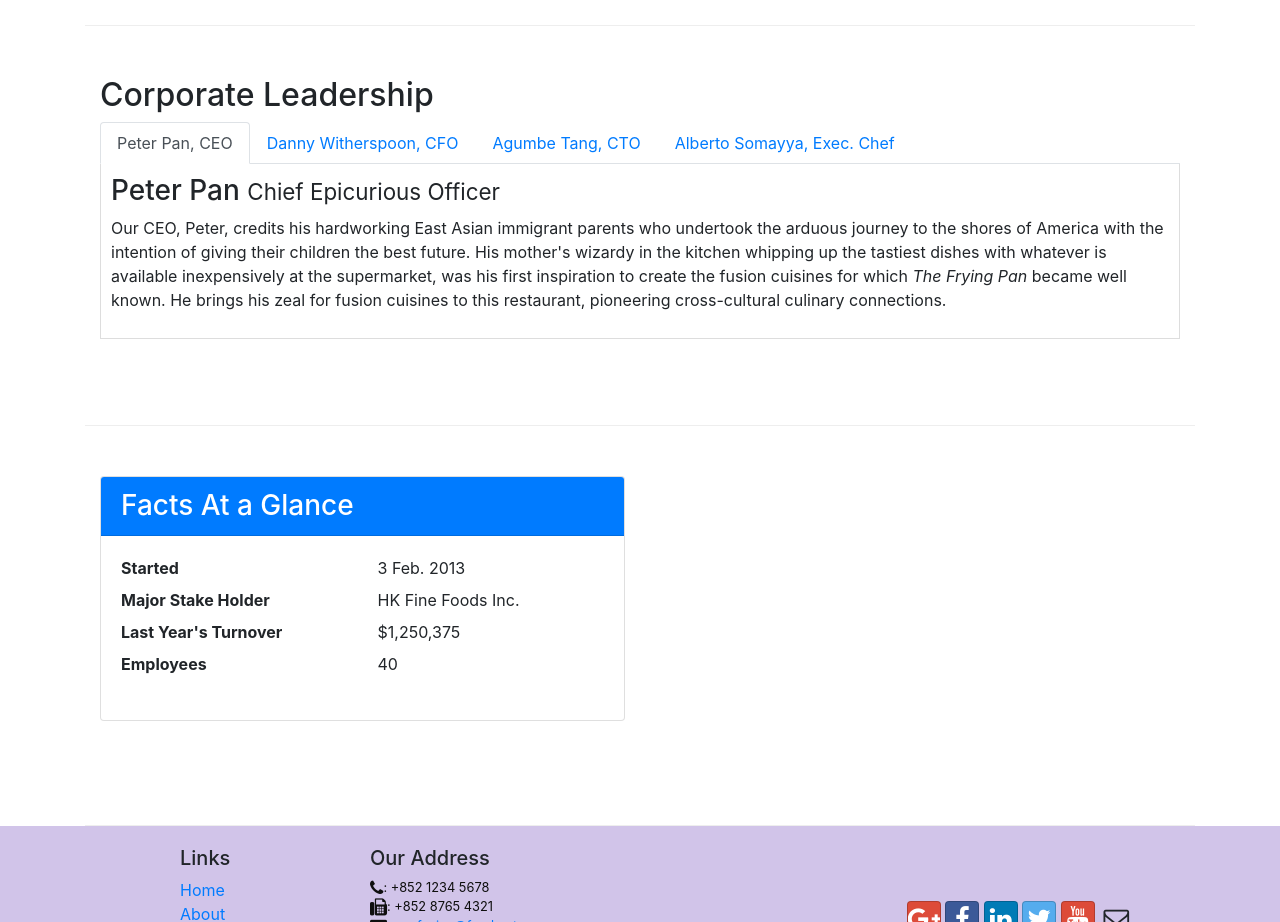
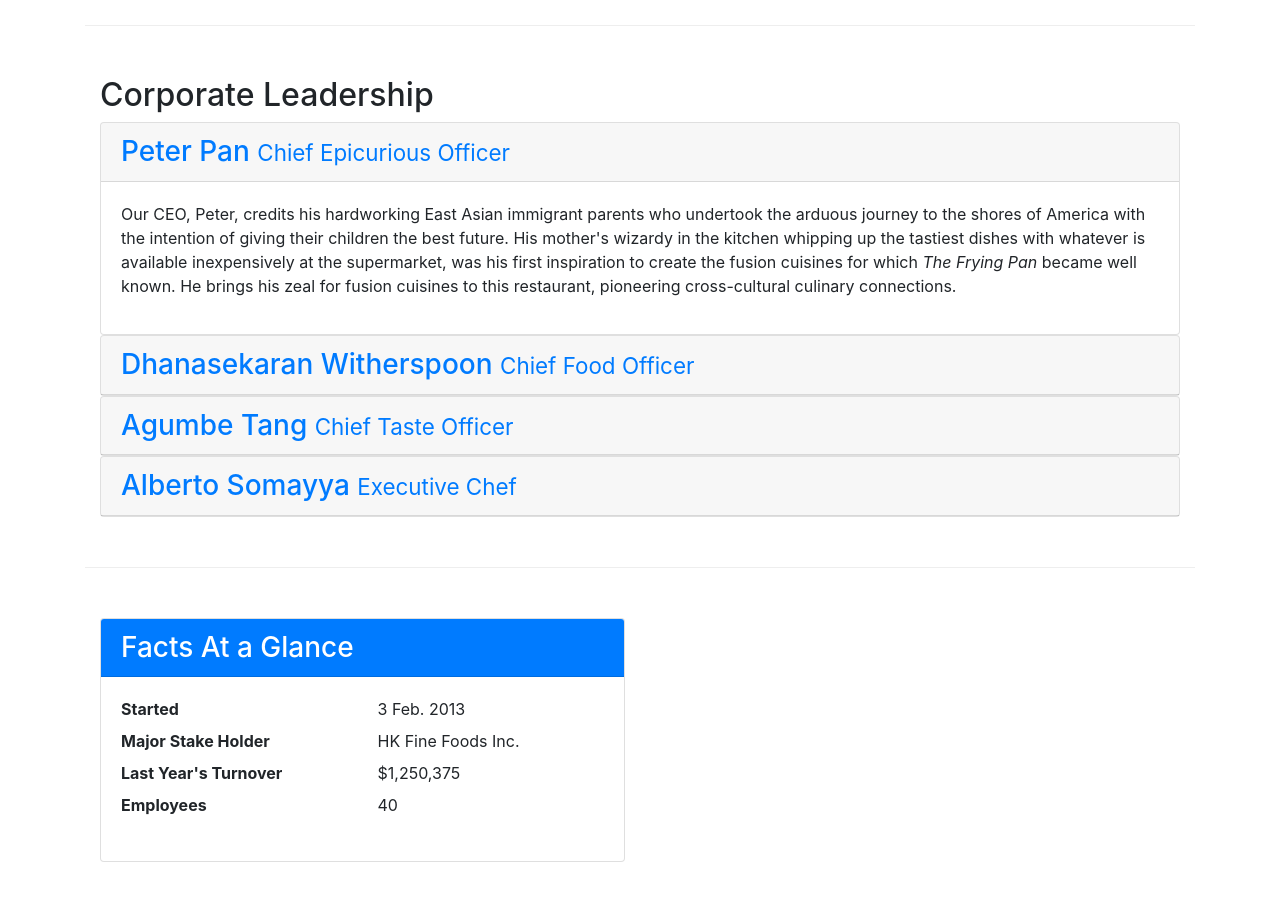
Before and after one commit to Fahad032/coursera-bootstrap, a website: page aboutus.html in a window 1280 px wide. Shown: the part 960-1882 px from the top of the page. Drawn offline with nearby package versions, Linux system fonts and the light colour scheme; files whose address does not match are found by name.

Commit message:
tab to accordion conversion.

```diff
--- a/aboutus.html
+++ b/aboutus.html
@@ -141,56 +141,89 @@
             <div class="col-12">
                 <h2>Corporate Leadership</h2>
 
-                <ul class="nav nav-tabs">
-                    <li class="nav-item">
-                        <a class="nav-link active" href="#peter" role="tab" data-toggle="tab">Peter Pan, CEO</a>
-                    </li>
-                    <li class="nav-item">
-                        <a class="nav-link" href="#danny" role="tab" data-toggle="tab">Danny Witherspoon, CFO</a>
-                    </li>
-                    <li class="nav-item">
-                        <a class="nav-link" href="#agumbe" role="tab" data-toggle="tab">Agumbe Tang, CTO</a>
-                    </li>
-                    <li class="nav-item">
-                        <a class="nav-link" href="#alberto" role="tab" data-toggle="tab">Alberto Somayya, Exec. Chef</a>
-                    </li>
-                </ul>
-
-                <div class="tab-content">
-                    <div role="tabpanel" class="tab-pane fade show active" id="peter">
-                        <h3>Peter Pan <small>Chief Epicurious Officer</small></h3>
+                <div id="accordion">
+                    <div class="card">
+                        <div class="card-header">
+                            <h3 class="mb-0">
+                                <a href="#peter" data-target="#peter" data-toggle="collapse">
+                                    Peter Pan <small>Chief Epicurious Officer</small>
+                                </a>
+                            </h3>
+                        </div>
+                        <div class="collapse show" id="peter" data-parent="#accordion">
+                            <div class="card-body">
                                 <p class="d-none d-sm-block">Our CEO, Peter, credits his hardworking East Asian immigrant
                                     parents who undertook the arduous journey to the shores of America with the intention of
-                            giving their children the best future. His mother's wizardy in the kitchen whipping up the tastiest
-                            dishes with whatever is available inexpensively at the supermarket, was his first inspiration to create
-                            the fusion cuisines for which <em>The Frying Pan</em> became well known. He brings his zeal for
+                                    giving their children the best future. His mother's wizardy in the kitchen whipping up
+                                    the tastiest
+                                    dishes with whatever is available inexpensively at the supermarket, was his first
+                                    inspiration to create
+                                    the fusion cuisines for which <em>The Frying Pan</em> became well known. He brings his
+                                    zeal for
                                     fusion cuisines to this restaurant, pioneering cross-cultural culinary connections.
                                 </p>
                             </div>
-                    <div role="tabpanel" class="tab-pane fade show" id="danny">
-                        <h3>Dhanasekaran Witherspoon <small>Chief Food Officer</small></h3>
+                        </div>
+                    </div>
+                    <div class="card">
+                        <div class="card-header">
+                            <h3 class="mb-0">
+                                <a href="#danny" data-target="#danny" data-toggle="collapse">
+                                    Dhanasekaran Witherspoon <small>Chief Food Officer</small>
+                                </a>
+                            </h3>
+                        </div>
+                        <div class="collapse" id="danny" data-parent="#accordion">
+                            <div class="card-body">
                                 <p class="d-none d-sm-block">Our CFO, Danny, as he is affectionately referred to by his
-                            colleagues, comes from a long established family tradition in farming and produce. His experiences
-                            growing up on a farm in the Australian outback gave him great appreciation for varieties of food sources.
-                            As he puts it in his own words, <em>Everything that runs, wins, and everything that stays,
+                                    colleagues, comes from a long established family tradition in farming and produce. His
+                                    experiences
+                                    growing up on a farm in the Australian outback gave him great appreciation for varieties
+                                    of food sources.
+                                    As he puts it in his own words, <em>Everything that runs, wins, and everything that
+                                        stays,
                                         pays!</em>
                                 </p>
                             </div>
-                    <div role="tabpanel" class="tab-pane fade show" id="agumbe">
-                        <h3>Agumbe Tang <small>Chief Taste Officer</small></h3>
-                        <p class="d-none d-sm-block">Blessed with the most discerning gustatory sense, Agumbe, our CTO,
-                            personally ensures that every dish that we serve meets his exacting tastes. Our chefs dread
-                            the tongue lashing that ensues if their dish does not meet his exacting standards. He lives by
+                        </div>
+                    </div>
+                    <div class="card">
+                        <div class="card-header">
+
+                            <h3 class="mb-0">
+                                <a href="#agumbe" data-target="#agumbe" data-toggle="collapse">Agumbe Tang <small>Chief Taste Officer</small></a>
+
+                            </h3>
+                        </div>
+                        <div id="agumbe" class="collapse" data-parent="#accordion">
+                            <div class="card-body">
+                                <p class="d-none d-sm-block">Blessed with the most discerning gustatory sense, Agumbe, our
+                                    CTO,
+                                    personally ensures that every dish that we serve meets his exacting tastes. Our chefs
+                                    dread
+                                    the tongue lashing that ensues if their dish does not meet his exacting standards. He
+                                    lives by
                                     his motto, <em>You click only if you survive my lick.</em>
                                 </p>
                             </div>
-                    <div role="tabpanel" class="tab-pane fade show" id="alberto">
-                        <h3>Alberto Somayya <small>Executive Chef</small></h3>
+                        </div>
+                    </div>
+                    <div class="card">
+                        <div class="card-header">
+
+                            <h3 class="mb-0"><a href="#alberto" data-target="#alberto" data-toggle="collapse">Alberto Somayya <small>Executive Chef</small></a></h3>
+                        </div>
+                        <div id="alberto" class="collapse" data-parent="#accordion">
+                            <div class="card-body">
                                 <p class="d-none d-sm-block">Award winning three-star Michelin chef with wide International
-                            experience having worked closely with whos-who in the culinary world, he specializes in creating
-                            mouthwatering Indo-Italian fusion experiences. He says, <em>Put together the cuisines from the two
+                                    experience having worked closely with whos-who in the culinary world, he specializes in
+                                    creating
+                                    mouthwatering Indo-Italian fusion experiences. He says, <em>Put together the cuisines
+                                        from the two
                                         craziest cultures, and you get a winning hit! Amma Mia!</em>
                                 </p>
+                            </div>
+                        </div>
                     </div>
                 </div>
             </div>
```
Lines whose indentation alone changed are shown as unchanged.
